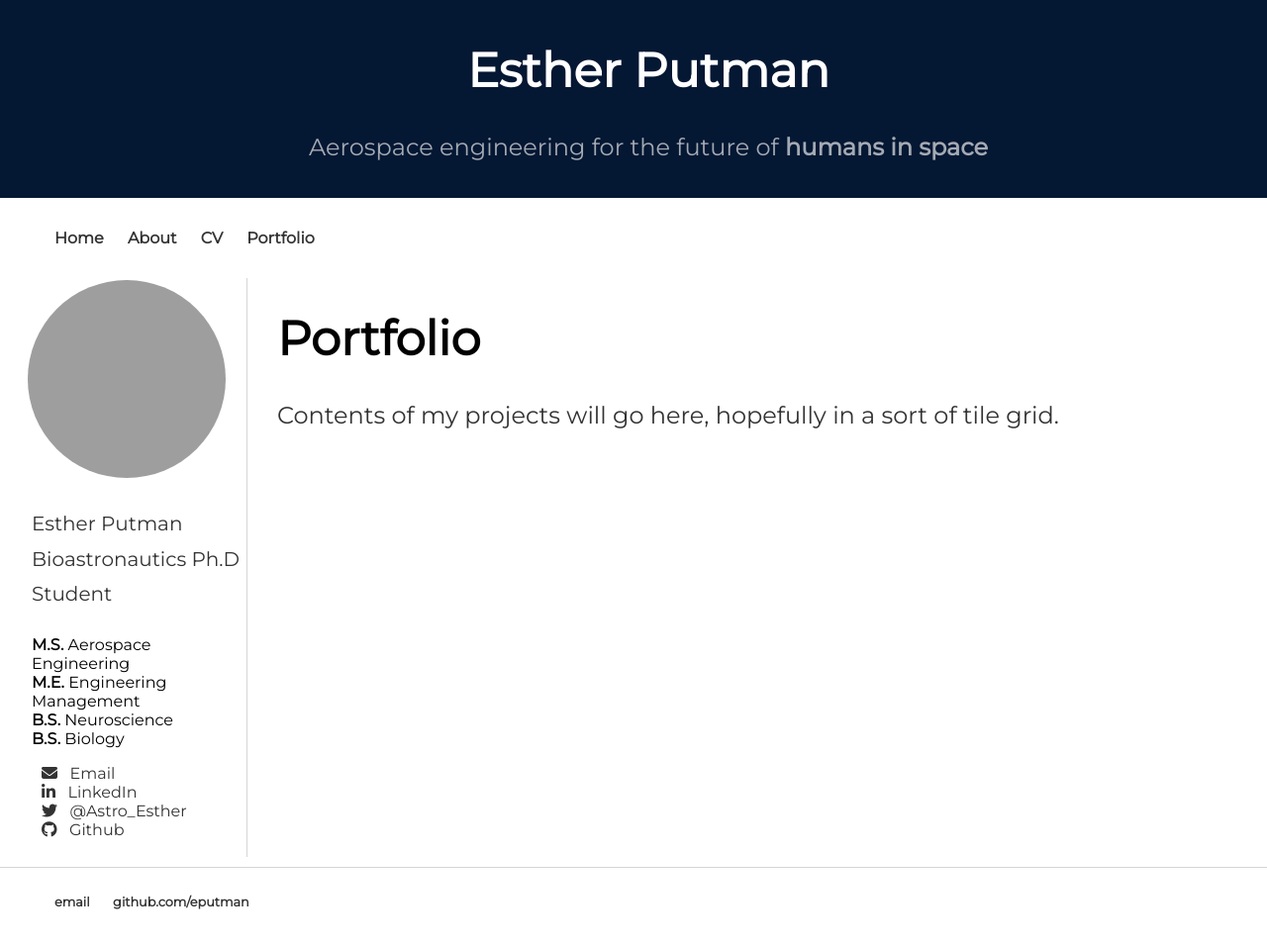
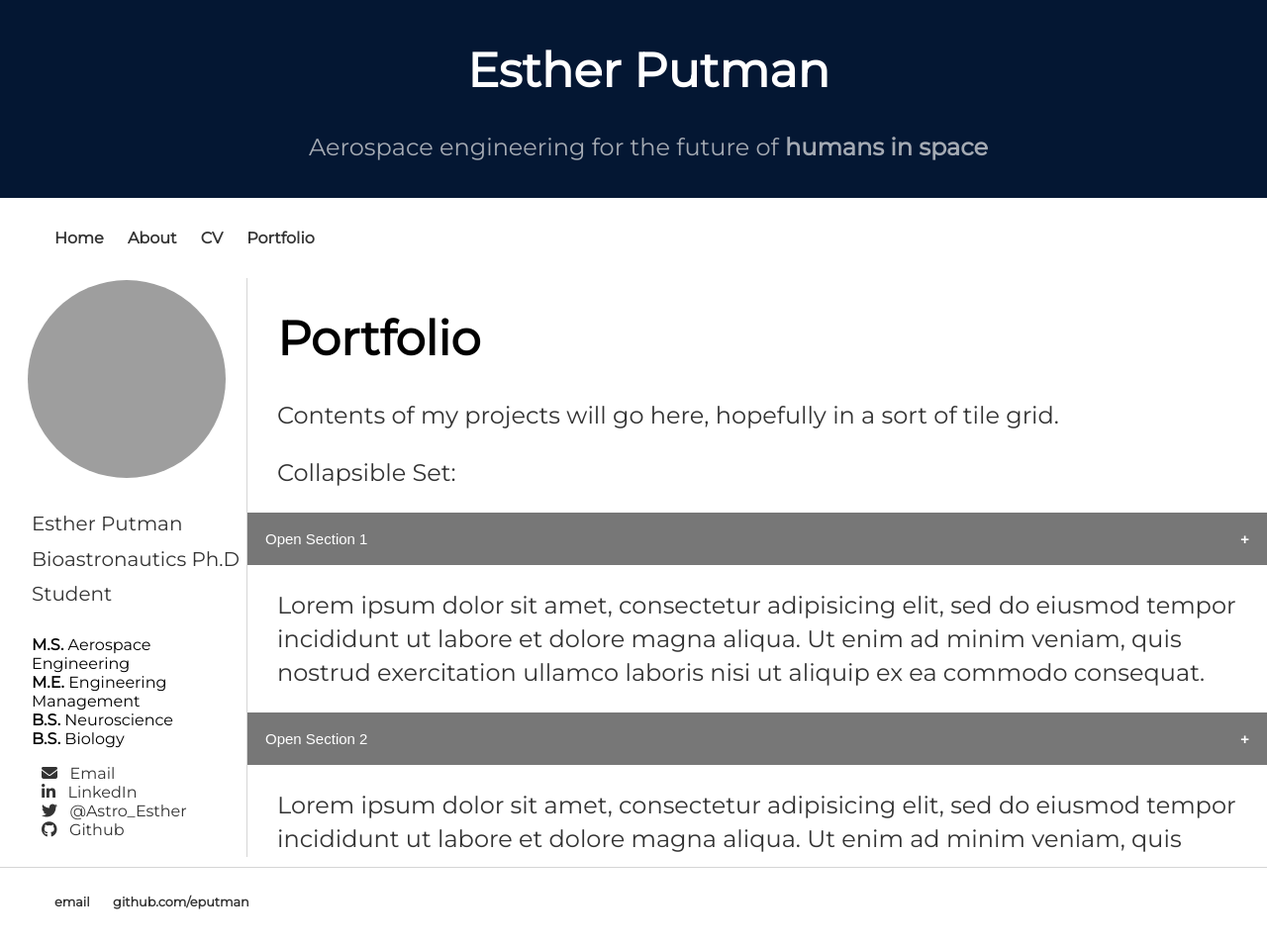
Before and after one commit to eputman/eputman.github.io, a Jekyll site: the page built from portfolio/index.html, in a window 1280 px wide. Shown: the top 958 px of the page at 99% size. Built offline with Jekyll 4.4.1, drawn with Linux system fonts in a browser that asks for light colours; nearby versions of some CDN libraries; grey boxes are pictures that could not be loaded.

Commit message:
Portfolio collapsibles
Added collapsible structure for portfolio items

```diff
--- a/portfolio/index.html
+++ b/portfolio/index.html
@@ -2,6 +2,9 @@
 layout: default
 title: Portfolio
 ---
+<head>
+	<meta name="viewport" content="width=device-width, initial-scale=1">
+</head>
 
 <div class="main-content">
 	<div class="sidebar">
@@ -30,6 +33,36 @@ title: Portfolio
 		<div class="info">
 			<h1> Portfolio</h1>
 			<p> Contents of my projects will go here, hopefully in a sort of tile grid.</p>
+			<p>Collapsible Set:</p>
+				<button class="collapsible">Open Section 1</button>
+				<div class="content">
+				  <p>Lorem ipsum dolor sit amet, consectetur adipisicing elit, sed do eiusmod tempor incididunt ut labore et dolore magna aliqua. Ut enim ad minim veniam, quis nostrud exercitation ullamco laboris nisi ut aliquip ex ea commodo consequat.</p>
+				</div>
+				<button class="collapsible">Open Section 2</button>
+				<div class="content">
+				  <p>Lorem ipsum dolor sit amet, consectetur adipisicing elit, sed do eiusmod tempor incididunt ut labore et dolore magna aliqua. Ut enim ad minim veniam, quis nostrud exercitation ullamco laboris nisi ut aliquip ex ea commodo consequat.</p>
+				</div>
+				<button class="collapsible">Open Section 3</button>
+				<div class="content">
+				  <p>Lorem ipsum dolor sit amet, consectetur adipisicing elit, sed do eiusmod tempor incididunt ut labore et dolore magna aliqua. Ut enim ad minim veniam, quis nostrud exercitation ullamco laboris nisi ut aliquip ex ea commodo consequat.</p>
+				</div>
+
+			<script>
+			var coll = document.getElementsByClassName("collapsible");
+			var i;
+
+			for (i = 0; i < coll.length; i++) {
+			  coll[i].addEventListener("click", function() {
+			    this.classList.toggle("active");
+			    var content = this.nextElementSibling;
+			    if (content.style.maxHeight){
+			      content.style.maxHeight = null;
+			    } else {
+			      content.style.maxHeight = content.scrollHeight + "px";
+			    }
+			  });
+			}
+			</script>
 		</div> <!-- /info -->
 	</div> <!-- /content -->
 </div> <!-- /main-content-->
```
